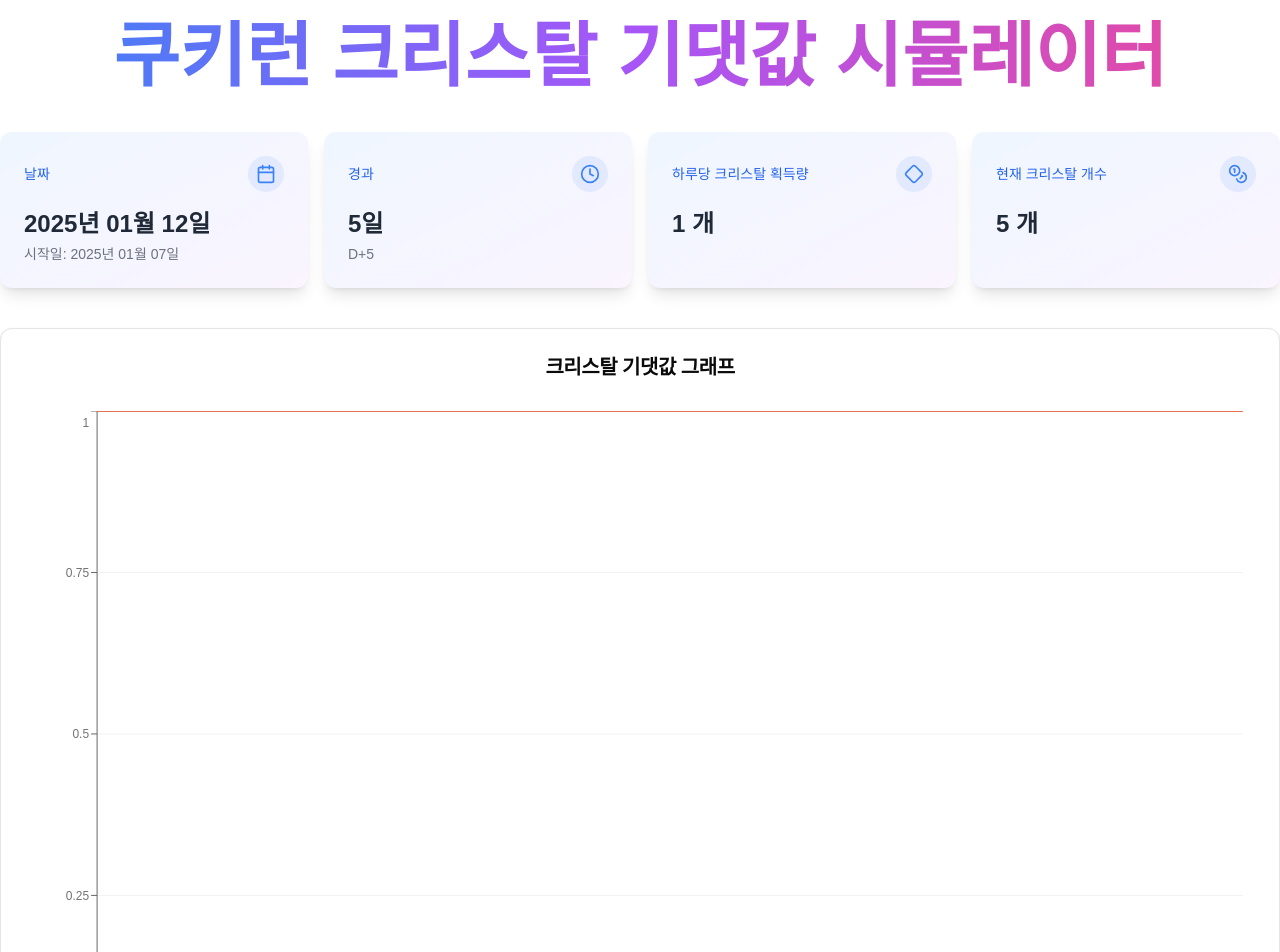
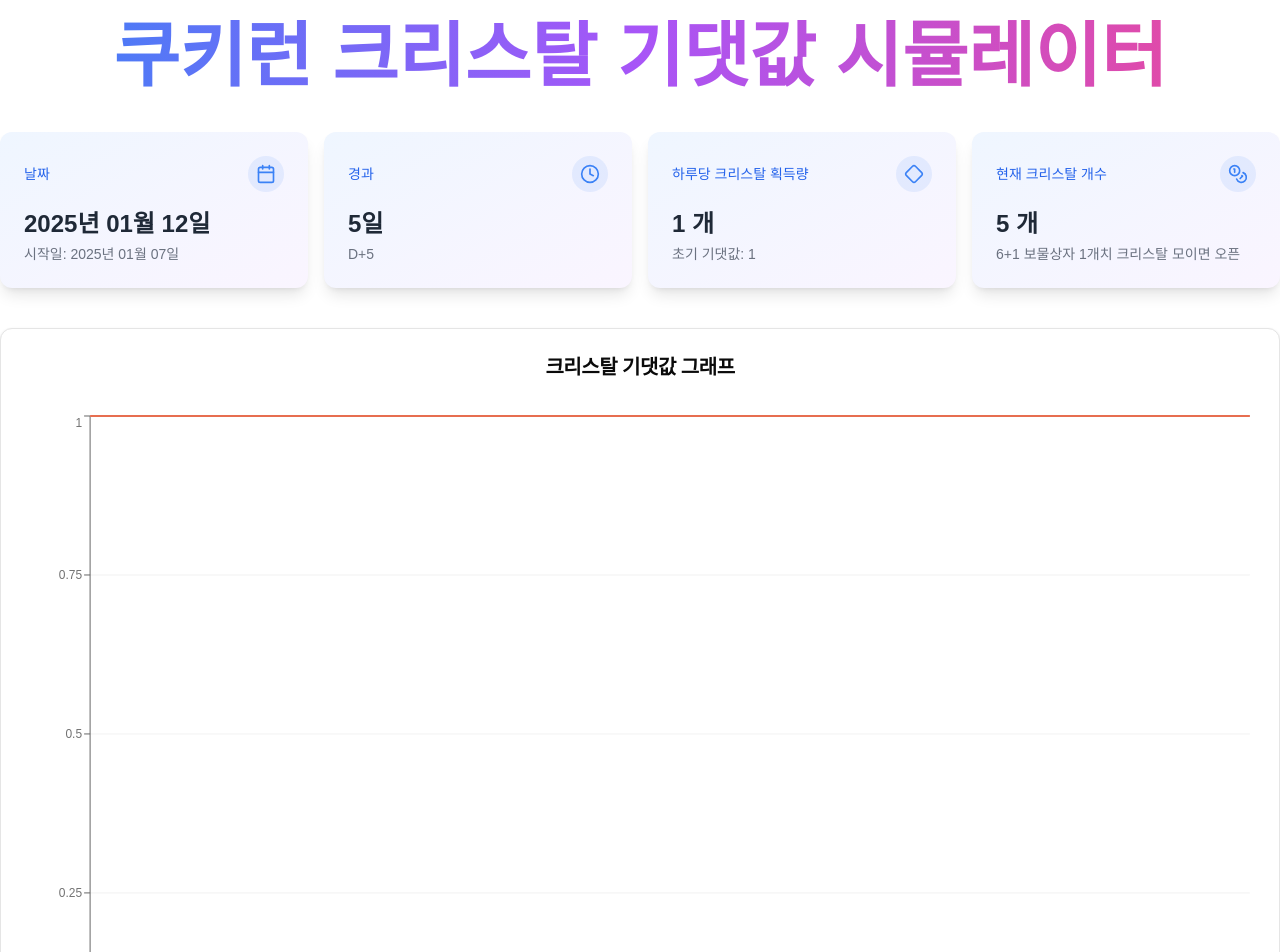
Before and after one commit to syki66/cookierun-crystal-simulator, a Next.js app: page /simulator/show in a window 1280 px wide. Shown: the top 952 px of the page. Built offline with nearby package versions, Linux system fonts and the light colour scheme.

Commit message:
그래프 마진 제거 및 문구 수정

```diff
--- a/components/crystal-chart/index.tsx
+++ b/components/crystal-chart/index.tsx
@@ -39,10 +39,10 @@ export default function CrystalChart({ chartData }: CrystalChartProp) {
           <LineChart
             accessibilityLayer
             data={chartData}
-            margin={{
-              left: 12,
-              right: 12,
-            }}
+            // margin={{
+            //   left: 12,
+            //   right: 12,
+            // }}
           >
             <CartesianGrid vertical={false} />
             <XAxis
--- a/components/simulator.tsx
+++ b/components/simulator.tsx
@@ -88,19 +88,19 @@ const Simulator = ({ initData }: SimulatorProps) => {
             title="경과"
             icon={Clock}
             value={`${convertToYearsMonthDays(initData.timestamp, days)}`}
-            subtext={`D+${days.toLocaleString()}`}
+            subtext={`D+${days}`}
           />
           <DashboardCard
             title="하루당 크리스탈 획득량"
             icon={Diamond}
             value={`${crystalsPerDay.toLocaleString()} 개`}
-            subtext=""
+            subtext={`초기 기댓값: ${initData.crystalsPerDay}`}
           />
           <DashboardCard
             title="현재 크리스탈 개수"
             icon={Coins}
             value={`${crystals.toLocaleString()} 개`}
-            subtext=""
+            subtext={`6+1 보물상자 ${initData.threshold}개치 크리스탈 모이면 오픈`}
           />
         </div>
         <CrystalChart chartData={chartData} />
```
